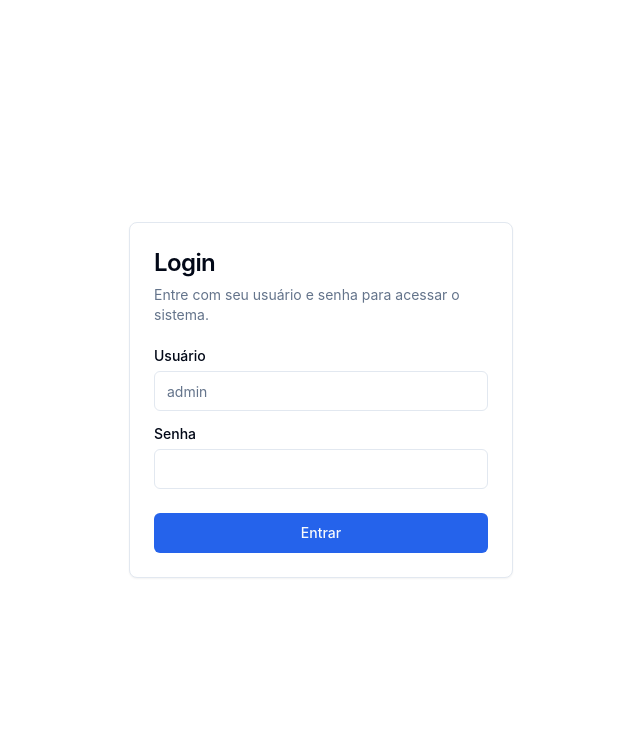
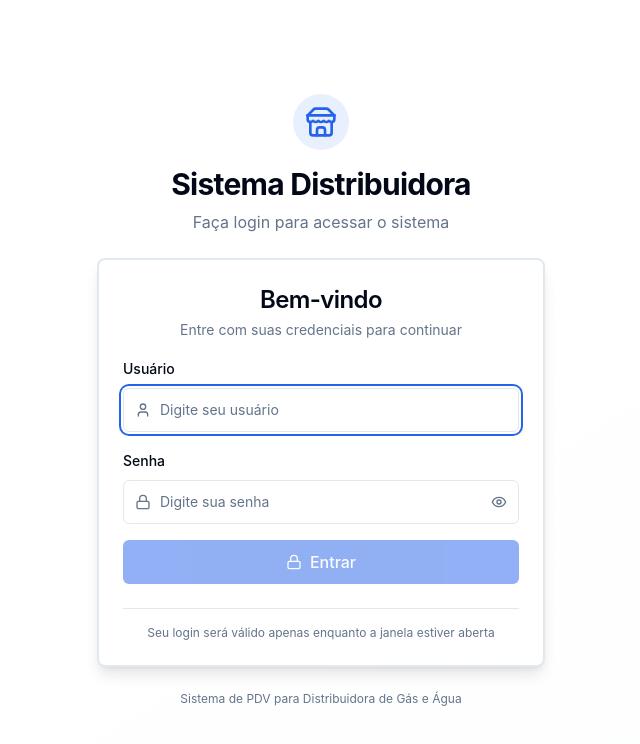
Before and after one commit to mrmateussiilva/distribuidora, a React (Vite) app: page /login in a window 1280 px wide. Shown: the top 744 px of the page, without its empty margins (319-959 px from the left). Built offline with nearby package versions, Linux system fonts and the light colour scheme.

Commit message:
fix: Refatorando e implemento token de login que se destrui

```diff
--- a/src/components/Layout.tsx
+++ b/src/components/Layout.tsx
@@ -38,7 +38,13 @@ export default function Layout() {
   const navItems = allNavItems.filter(item => !item.adminOnly || user?.role === 'admin');
 
   const handleLogout = async () => {
-    await invoke("logout");
+    try {
+      await invoke("logout");
+    } catch (error) {
+      console.error("Erro ao fazer logout no backend:", error);
+    }
+    // Remove token do sessionStorage
+    sessionStorage.removeItem('auth-token');
     logoutFromStore();
     navigate("/login");
   };
--- a/src/components/ProtectedRoute.tsx
+++ b/src/components/ProtectedRoute.tsx
@@ -1,10 +1,24 @@
 import { Navigate, Outlet } from 'react-router-dom';
 import { useAuthStore } from '@/state/authStore';
+import { useEffect } from 'react';
 
 const ProtectedRoute = () => {
-  const user = useAuthStore((state) => state.user);
+  const { user, isAuthenticated, logout } = useAuthStore((state) => ({
+    user: state.user,
+    isAuthenticated: state.isAuthenticated,
+    logout: state.logout,
+  }));
 
-  if (!user) {
+  useEffect(() => {
+    // Verifica se o token ainda existe no sessionStorage
+    const token = sessionStorage.getItem('auth-token');
+    if (!token && user) {
+      // Token foi removido, faz logout
+      logout();
+    }
+  }, [user, logout]);
+
+  if (!user || !isAuthenticated()) {
     return <Navigate to="/login" replace />;
   }
 
--- /dev/null
+++ b/src/components/ui/alert.tsx
@@ -0,0 +1,59 @@
+import * as React from "react"
+import { cva, type VariantProps } from "class-variance-authority"
+
+import { cn } from "@/lib/utils"
+
+const alertVariants = cva(
+  "relative w-full rounded-lg border p-4 [&>svg~*]:pl-7 [&>svg+div]:translate-y-[-3px] [&>svg]:absolute [&>svg]:left-4 [&>svg]:top-4 [&>svg]:text-foreground",
+  {
+    variants: {
+      variant: {
+        default: "bg-background text-foreground",
+        destructive:
+          "border-destructive/50 text-destructive dark:border-destructive [&>svg]:text-destructive",
+      },
+    },
+    defaultVariants: {
+      variant: "default",
+    },
+  }
+)
+
+const Alert = React.forwardRef<
+  HTMLDivElement,
+  React.HTMLAttributes<HTMLDivElement> & VariantProps<typeof alertVariants>
+>(({ className, variant, ...props }, ref) => (
+  <div
+    ref={ref}
+    role="alert"
+    className={cn(alertVariants({ variant }), className)}
+    {...props}
+  />
+))
+Alert.displayName = "Alert"
+
+const AlertTitle = React.forwardRef<
+  HTMLParagraphElement,
+  React.HTMLAttributes<HTMLHeadingElement>
+>(({ className, ...props }, ref) => (
+  <h5
+    ref={ref}
+    className={cn("mb-1 font-medium leading-none tracking-tight", className)}
+    {...props}
+  />
+))
+AlertTitle.displayName = "AlertTitle"
+
+const AlertDescription = React.forwardRef<
+  HTMLParagraphElement,
+  React.HTMLAttributes<HTMLParagraphElement>
+>(({ className, ...props }, ref) => (
+  <div
+    ref={ref}
+    className={cn("text-sm [&_p]:leading-relaxed", className)}
+    {...props}
+  />
+))
+AlertDescription.displayName = "AlertDescription"
+
+export { Alert, AlertTitle, AlertDescription }
--- a/src/pages/Login.tsx
+++ b/src/pages/Login.tsx
@@ -1,4 +1,4 @@
-import { useState } from 'react';
+import { useState, useEffect } from 'react';
 import { useNavigate } from 'react-router-dom';
 import { invoke } from '@tauri-apps/api/core';
 import { useAuthStore } from '@/state/authStore';
@@ -8,80 +8,217 @@ import {
   Card,
   CardContent,
   CardDescription,
-  CardFooter,
   CardHeader,
   CardTitle,
 } from '@/components/ui/card';
 import { Input } from '@/components/ui/input';
 import { Label } from '@/components/ui/label';
+import { AlertCircle, Lock, User, Loader2, Store, Eye, EyeOff } from 'lucide-react';
+import { Alert, AlertDescription } from '@/components/ui/alert';
 
 export default function LoginPage() {
   const [username, setUsername] = useState('');
   const [password, setPassword] = useState('');
   const [error, setError] = useState<string | null>(null);
   const [isLoading, setIsLoading] = useState(false);
+  const [showPassword, setShowPassword] = useState(false);
   const navigate = useNavigate();
-  const setUser = useAuthStore((state) => state.setUser);
+  const { setUser, setToken } = useAuthStore((state) => ({
+    setUser: state.setUser,
+    setToken: state.setToken,
+  }));
+
+  // Foca no campo de usuário ao carregar
+  useEffect(() => {
+    const usernameInput = document.getElementById('username');
+    usernameInput?.focus();
+  }, []);
+
+  // Limpa erro quando o usuário começa a digitar
+  useEffect(() => {
+    if (error) {
+      setError(null);
+    }
+  }, [username, password]);
 
   const handleLogin = async (e: React.FormEvent) => {
     e.preventDefault();
     setIsLoading(true);
     setError(null);
 
+    // Validação básica
+    if (!username.trim()) {
+      setError('Por favor, informe o usuário');
+      setIsLoading(false);
+      return;
+    }
+
+    if (!password.trim()) {
+      setError('Por favor, informe a senha');
+      setIsLoading(false);
+      return;
+    }
+
     try {
       const user = await invoke<SafeUser>('login', { username, password });
+
+      // Gera um token simples baseado em timestamp e dados do usuário
+      const token = btoa(JSON.stringify({
+        userId: user.id,
+        username: user.username,
+        role: user.role,
+        timestamp: Date.now(),
+      }));
+
+      // Armazena token no sessionStorage (será destruído ao fechar a janela)
+      sessionStorage.setItem('auth-token', token);
+
+      // Atualiza o store com user e token
       setUser(user);
+      setToken(token);
+
       navigate('/');
     } catch (err) {
-      setError(err as string);
+      const errorMessage = err instanceof Error ? err.message : String(err);
+      setError(errorMessage.includes('Invalid credentials') || errorMessage.includes('credenciais')
+        ? 'Usuário ou senha incorretos'
+        : 'Erro ao fazer login. Tente novamente.');
     } finally {
       setIsLoading(false);
     }
   };
 
+  const handleKeyPress = (e: React.KeyboardEvent) => {
+    if (e.key === 'Enter' && !isLoading) {
+      handleLogin(e as any);
+    }
+  };
+
   return (
-    <div className="flex items-center justify-center h-screen bg-background">
-      <Card className="w-full max-w-sm">
-        <CardHeader>
-          <CardTitle className="text-2xl">Login</CardTitle>
-          <CardDescription>
-            Entre com seu usuário e senha para acessar o sistema.
+    <div className="min-h-screen flex items-center justify-center bg-gradient-to-br from-background via-background to-muted/20 p-4">
+      <div className="w-full max-w-md space-y-6">
+        {/* Logo/Header */}
+        <div className="text-center space-y-2">
+          <div className="flex items-center justify-center gap-3 mb-4">
+            <div className="p-3 rounded-full bg-primary/10">
+              <Store className="w-8 h-8 text-primary" />
+            </div>
+          </div>
+          <h1 className="text-3xl font-bold tracking-tight">Sistema Distribuidora</h1>
+          <p className="text-muted-foreground">
+            Faça login para acessar o sistema
+          </p>
+        </div>
+
+        {/* Card de Login */}
+        <Card className="shadow-lg border-2">
+          <CardHeader className="space-y-1 pb-4">
+            <CardTitle className="text-2xl text-center">Bem-vindo</CardTitle>
+            <CardDescription className="text-center">
+              Entre com suas credenciais para continuar
             </CardDescription>
           </CardHeader>
-        <form onSubmit={handleLogin}>
-          <CardContent className="grid gap-4">
-            <div className="grid gap-2">
-              <Label htmlFor="username">Usuário</Label>
+          <CardContent>
+            <form onSubmit={handleLogin} className="space-y-4">
+              {/* Campo Usuário */}
+              <div className="space-y-2">
+                <Label htmlFor="username" className="text-sm font-medium">
+                  Usuário
+                </Label>
+                <div className="relative">
+                  <User className="absolute left-3 top-1/2 transform -translate-y-1/2 w-4 h-4 text-muted-foreground" />
                   <Input
                     id="username"
                     type="text"
-                placeholder="admin"
+                    placeholder="Digite seu usuário"
                     required
                     value={username}
                     onChange={(e) => setUsername(e.target.value)}
+                    onKeyPress={handleKeyPress}
+                    disabled={isLoading}
+                    className="pl-9 h-11"
+                    autoComplete="username"
                   />
                 </div>
-            <div className="grid gap-2">
-              <Label htmlFor="password">Senha</Label>
+              </div>
+
+              {/* Campo Senha */}
+              <div className="space-y-2">
+                <Label htmlFor="password" className="text-sm font-medium">
+                  Senha
+                </Label>
+                <div className="relative">
+                  <Lock className="absolute left-3 top-1/2 transform -translate-y-1/2 w-4 h-4 text-muted-foreground" />
                   <Input
                     id="password"
-                type="password"
+                    type={showPassword ? 'text' : 'password'}
+                    placeholder="Digite sua senha"
                     required
                     value={password}
                     onChange={(e) => setPassword(e.target.value)}
+                    onKeyPress={handleKeyPress}
+                    disabled={isLoading}
+                    className="pl-9 pr-10 h-11"
+                    autoComplete="current-password"
                   />
+                  <button
+                    type="button"
+                    onClick={() => setShowPassword(!showPassword)}
+                    className="absolute right-3 top-1/2 transform -translate-y-1/2 text-muted-foreground hover:text-foreground transition-colors focus:outline-none"
+                    tabIndex={-1}
+                    aria-label={showPassword ? "Ocultar senha" : "Mostrar senha"}
+                  >
+                    {showPassword ? (
+                      <EyeOff className="w-4 h-4" />
+                    ) : (
+                      <Eye className="w-4 h-4" />
+                    )}
+                  </button>
                 </div>
+              </div>
+
+              {/* Mensagem de Erro */}
               {error && (
-              <p className="text-sm font-medium text-destructive">{error}</p>
+                <Alert variant="destructive" className="animate-in fade-in-50">
+                  <AlertCircle className="h-4 w-4" />
+                  <AlertDescription>{error}</AlertDescription>
+                </Alert>
               )}
+
+              {/* Botão de Login */}
+              <Button
+                type="submit"
+                className="w-full h-11 text-base font-medium"
+                disabled={isLoading || !username.trim() || !password.trim()}
+              >
+                {isLoading ? (
+                  <>
+                    <Loader2 className="mr-2 h-4 w-4 animate-spin" />
+                    Entrando...
+                  </>
+                ) : (
+                  <>
+                    <Lock className="mr-2 h-4 w-4" />
+                    Entrar
+                  </>
+                )}
+              </Button>
+            </form>
+
+            {/* Informações adicionais */}
+            <div className="mt-6 pt-4 border-t">
+              <p className="text-xs text-center text-muted-foreground">
+                Seu login será válido apenas enquanto a janela estiver aberta
+              </p>
+            </div>
           </CardContent>
-          <CardFooter>
-            <Button className="w-full" type="submit" disabled={isLoading}>
-              {isLoading ? 'Entrando...' : 'Entrar'}
-            </Button>
-          </CardFooter>
-        </form>
         </Card>
+
+        {/* Footer */}
+        <p className="text-xs text-center text-muted-foreground">
+          Sistema de PDV para Distribuidora de Gás e Água
+        </p>
+      </div>
     </div>
   );
 }
```
Also changed, not shown: src/state/authStore.ts (+62 -3 lines). Lines whose indentation alone changed are shown as unchanged.
